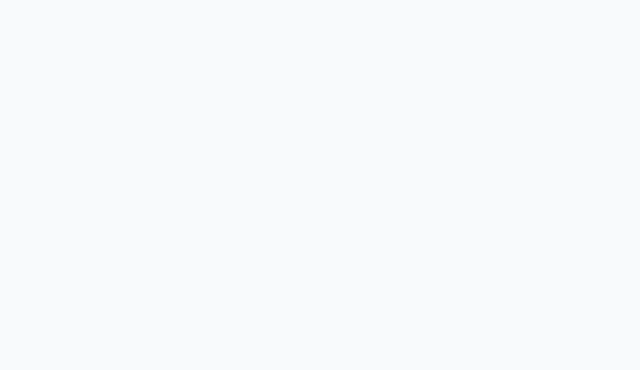
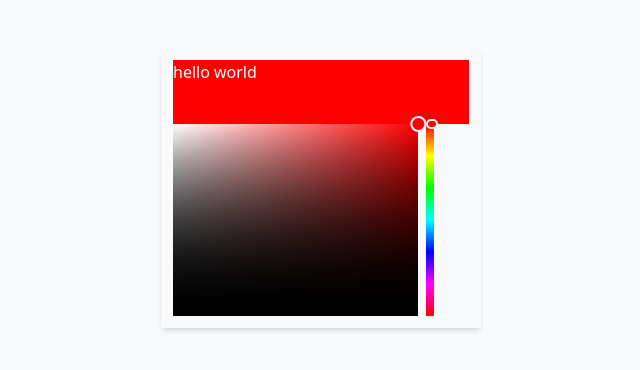
Before and after one commit to ahmadghoniem/graphql-test, a React (Vite) app: page / in a window 1280 px wide. Shown: the part 212-582 px from the top of the page, without its empty margins (319-959 px from the left). Built offline with nearby package versions, Linux system fonts and the light colour scheme.

Commit message:
feat: composable ColorPicker

```diff
--- a/src/ColorPicker.jsx
+++ b/src/ColorPicker.jsx
@@ -2,7 +2,7 @@
 /** @jsxImportSource @emotion/react */
 
 import { css } from "@emotion/react";
-import React, { Children, cloneElement } from "react";
+import React, { Children, cloneElement, useRef } from "react";
 import chroma from "chroma-js";
 import { clamp, useCombinedRefs, useMousemove, cn } from "./utils.js";
 
@@ -14,8 +14,6 @@ export const ColorPickerRoot = React.forwardRef(
     const picker = useCombinedRefs(React.useRef(), ref);
     const palette = React.useRef();
     const hue = React.useRef();
-    const result = React.useRef();
-    const resultText = React.useRef();
     const handleChange = React.useRef();
     React.useEffect(() => {
       handleChange.current = onChange;
@@ -29,16 +27,14 @@ export const ColorPickerRoot = React.forwardRef(
       }
     }, [picker]);
     const updateText = React.useCallback(() => {
-      const el = resultText.current;
       const root = picker.current;
       const color = chroma(root.style.getPropertyValue("--selected-color"));
-      el.innerText = color.rgb();
 
       const bg = chroma("#1a202c");
       if (chroma.scale([bg, color])(1).luminance() > 0.5) {
-        result.current.style.setProperty("--result-text-color", "#1a202c");
+        picker.current.style.setProperty("--result-text-color", "#1a202c");
       } else {
-        result.current.style.setProperty("--result-text-color", " #f7fafc");
+        picker.current.style.setProperty("--result-text-color", " #f7fafc");
       }
     }, [picker]);
     React.useEffect(() => {
@@ -131,23 +127,28 @@ export const ColorPickerRoot = React.forwardRef(
       <div
         aria-label="color-picker"
         ref={picker}
-        className={cn("p-3", className)}
+        className={cn(
+          "w-80 bg-[--color-picker-background] p-3 shadow-md",
+          className,
+        )}
         css={css`
           --selected-color: #ffffff;
           --selected-hue: #ff0000;
           --palette-marker-x: 0;
           --palette-marker-y: 0;
           --hue-slider-y: 0;
-          width: 340px;
-          box-shadow:
-            rgba(0, 0, 0, 0.3) 0px 0px 2px,
-            rgba(0, 0, 0, 0.3) 0px 4px 8px;
-          background: var(--color-picker-background);
         `}
         {...props}
       >
         {Children.map(children, (child, index) =>
-          cloneElement(child, {key:"1" }),
+          cloneElement(child, {
+            ref:
+              child.type.displayName === "ColorPickerPalette"
+                ? palette
+                : child.type.displayName === "ColorPickerHue"
+                ? hue
+                : null,
+          }),
         )}
       </div>
     );
@@ -158,58 +159,21 @@ ColorPickerRoot.displayName = "ColorPickerRoot";
 export const ColorPickerPalette = React.forwardRef(
   ({ className, ...props }, ref) => {
     return (
-      <div
-        aria-label="panel"
-        className={cn("mt-3 grid h-48 gap-3", className)}
-        css={css`
-          grid-template-columns: 1fr 50px 50px;
-        `}
-      >
-        <div aria-label="palette" className="relative bg-white" ref={ref}>
-          <div
-            className="absolute h-full w-full"
-            css={css`
-              background: var(--selected-hue);
-            `}
-          >
-            <div
-              className="absolute h-full w-full"
-              css={css`
-                background: linear-gradient(
-                  to right,
-                  #fff 0%,
-                  transparent 100%
-                );
-              `}
-            />
-            <div
-              className="absolute h-full w-full"
-              css={css`
-                background: linear-gradient(
-                  to bottom,
-                  transparent 0%,
-                  #000 100%
-                );
-              `}
-            />
-            <div
-              className="absolute h-full w-full"
-              css={css`
-                background: linear-gradient(
-                  to bottom,
-                  transparent 0%,
-                  #000 100%
-                );
-              `}
-            />
+      <div aria-label="panel" className={cn("grid h-48 gap-3", className)}>
+        <div
+          aria-label="palette"
+          className="relative bg-[--selected-hue] bg-white"
+          ref={ref}
+        >
+          <div className="absolute h-full w-full bg-[--selected-hue]">
+            <div className="absolute h-full w-full bg-gradient-to-r from-white" />
+            <div className="absolute h-full w-full bg-gradient-to-b from-transparent to-black" />
+            <div className="absolute h-full w-full bg-gradient-to-b from-transparent to-black" />
           </div>
           <div
             aria-label="marker"
-            className="absolute h-4 w-4 rounded-full"
+            className="absolute h-4 w-4 rounded-full border-2 border-[#f7fafc] bg-[--selected-color]"
             css={css`
-              border-color: #f7fafc;
-              background-color: var(--selected-color);
-              border-width: 2px;
               transform: translate(
                 calc(var(--palette-marker-x, 0) * 1px - 8px),
                 calc(var(--palette-marker-y, 0) * 1px - 8px)
@@ -231,31 +195,12 @@ export const ColorPickerHue = React.forwardRef(
         ref={ref}
         className={cn("relative bg-white", className)}
       >
-        <div
-          className="absolute h-full w-full"
-          css={css`
-            background: linear-gradient(
-              to bottom,
-              hsl(0, 100%, 50%),
-              hsl(60, 100%, 50%),
-              hsl(120, 100%, 50%),
-              hsl(180, 100%, 50%),
-              hsl(240, 100%, 50%),
-              hsl(300, 100%, 50%),
-              hsl(360, 100%, 50%)
-            );
-          `}
-        />
+        <div className="absolute h-full w-full bg-[image:--hue-gradient]" />
         <div
           aria-label="slider"
-          className="absolute rounded-full"
+          className="absolute -left-[0.0125rem] h-[0.625rem] rounded-full border-2 border-[#f7fafc] bg-[--selected-hue]"
           css={css`
-            border-color: #f7fafc;
-            background-color: var(--selected-hue);
-            border-width: 2px;
             width: calc(100% + 4px);
-            left: -2px;
-            height: 10px;
             transform: translate(0px, calc(var(--hue-slider-y, 0) * 1px - 5px));
           `}
         />
@@ -265,40 +210,17 @@ export const ColorPickerHue = React.forwardRef(
 );
 ColorPickerHue.displayName = "ColorPickerHue";
 
-// <div
-//           aria-label="result"
-//           ref={result}
-//           className="relative h-12"
-//           css={css`
-//             color: var(--result-text-color);
-//           `}
-//         >
-//           <div
-//             className="absolute h-full w-full"
-//             css={css`
-//               background-image: linear-gradient(
-//                   45deg,
-//                   #888 25%,
-//                   transparent 25%
-//                 ),
-//                 linear-gradient(-45deg, #888 25%, transparent 25%),
-//                 linear-gradient(45deg, transparent 75%, #888 75%),
-//                 linear-gradient(-45deg, transparent 75%, #888 75%);
-//               background-size: 16px 16px;
-//               background-position:
-//                 0 0,
-//                 0 8px,
-//                 8px -8px,
-//                 -8px 0px;
-//             `}
-//           />
-//           <div
-//             className="absolute h-full w-full"
-//             css={css`
-//               background: var(--selected-color);
-//             `}
-//           />
-//           <div className="absolute flex h-full w-full select-text items-center justify-center">
-//             <div ref={resultText} />
-//           </div>
-//         </div>
+export const ColorPickerResult = React.forwardRef(
+  ({ className, children, ...props }, ref) => {
+    return (
+      <div
+        aria-label="result"
+        ref={ref}
+        className={cn("relative h-12 text-[--result-text-color]", className)}
+      >
+        {children}
+      </div>
+    );
+  },
+);
+ColorPickerResult.displayName = "ColorPickerResult";
--- a/src/MyApp.jsx
+++ b/src/MyApp.jsx
@@ -1,18 +1,26 @@
 import { useState } from "react";
-import { ColorPickerRoot,ColorPickerPalette,ColorPickerHue } from "./ColorPicker";
-
+import {
+  ColorPickerRoot,
+  ColorPickerPalette,
+  ColorPickerHue,
+} from "./ColorPicker";
+// use text-[--result-text-color] to get the inverted text color on a color-changing background
+// use value.rgb() to get the selected color in rgb format
+// use value.css() to get the selected color in css usable format
 export const MyApp = () => {
   const [value, setValue] = useState(null);
   console.log(value?.rgb());
-  console.log(value?.css());
-  console.log(
-    window
-      .getComputedStyle(document.documentElement)
-      .getPropertyValue("--result-text-color"),
+
+  return (
+    <ColorPickerRoot
+      className="grid grid-cols-12 grid-rows-4 gap-x-2"
+      onChange={setValue}
+    >
+      <p className="col-span-12 row-span-1 bg-[--selected-color] text-[--result-text-color]">
+        hello world
+      </p>
+      <ColorPickerPalette className="col-span-10 row-span-3 w-full" />
+      <ColorPickerHue className="col-span-2 row-span-3 h-full w-2" />
+    </ColorPickerRoot>
   );
-
-  return <ColorPickerRoot onChange={setValue} >
-    <ColorPickerPalette />
-    <ColorPickerHue />
-  </ColorPickerRoot>;
 };
--- a/src/index.css
+++ b/src/index.css
@@ -7,7 +7,16 @@
         --bg-opacity:1;
         --text-opacity:1;
         --border-opacity:1;
-
+        --hue-gradient: linear-gradient(
+            to bottom,
+            hsl(0, 100%, 50%),
+            hsl(60, 100%, 50%),
+            hsl(120, 100%, 50%),
+            hsl(180, 100%, 50%),
+            hsl(240, 100%, 50%),
+            hsl(300, 100%, 50%),
+            hsl(360, 100%, 50%)
+          );
         --gf:var(--gfx);
         --fe:var(--fex);
         --be:var(--bex);
```
Also changed, not shown: src/main.jsx (+4 -4 lines).
